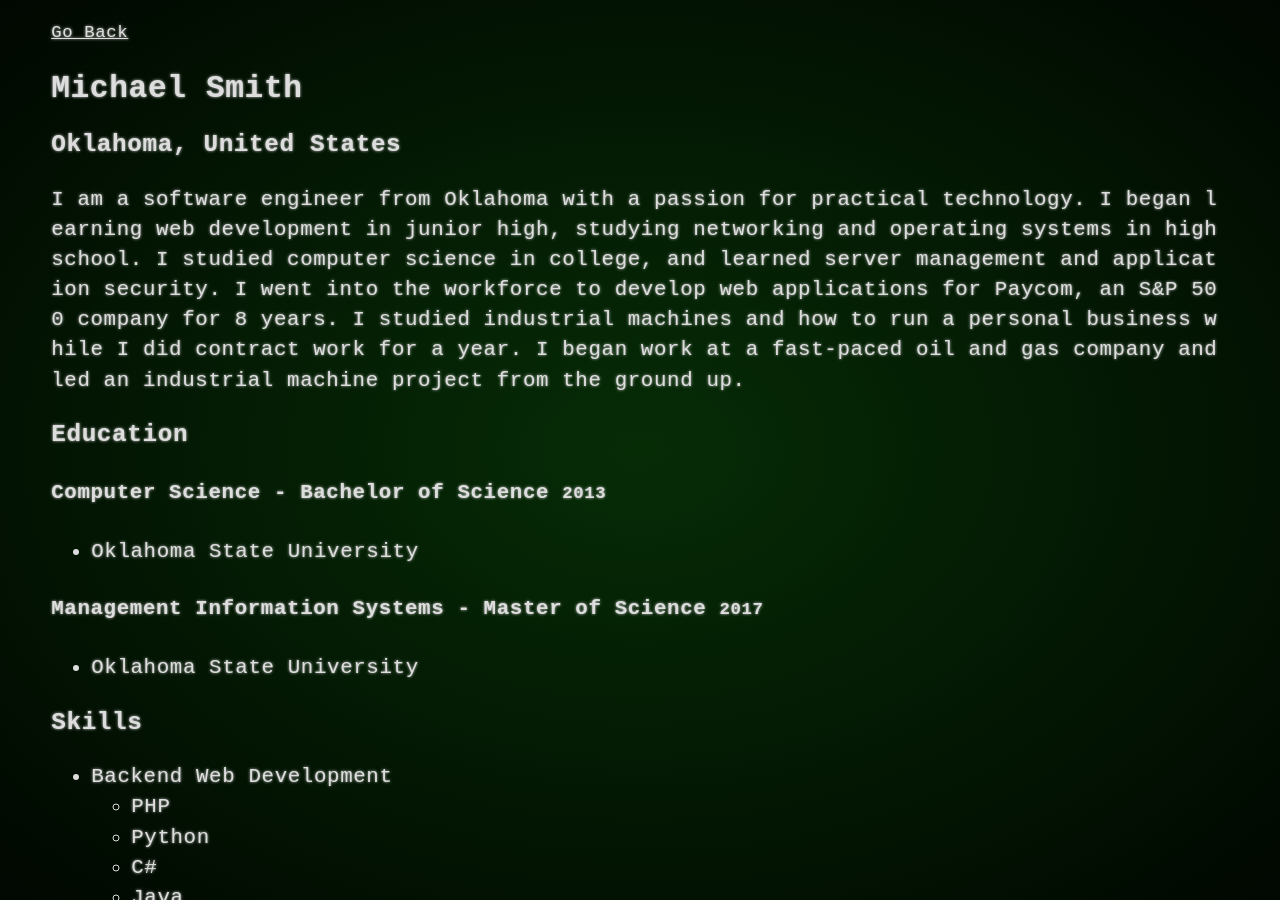
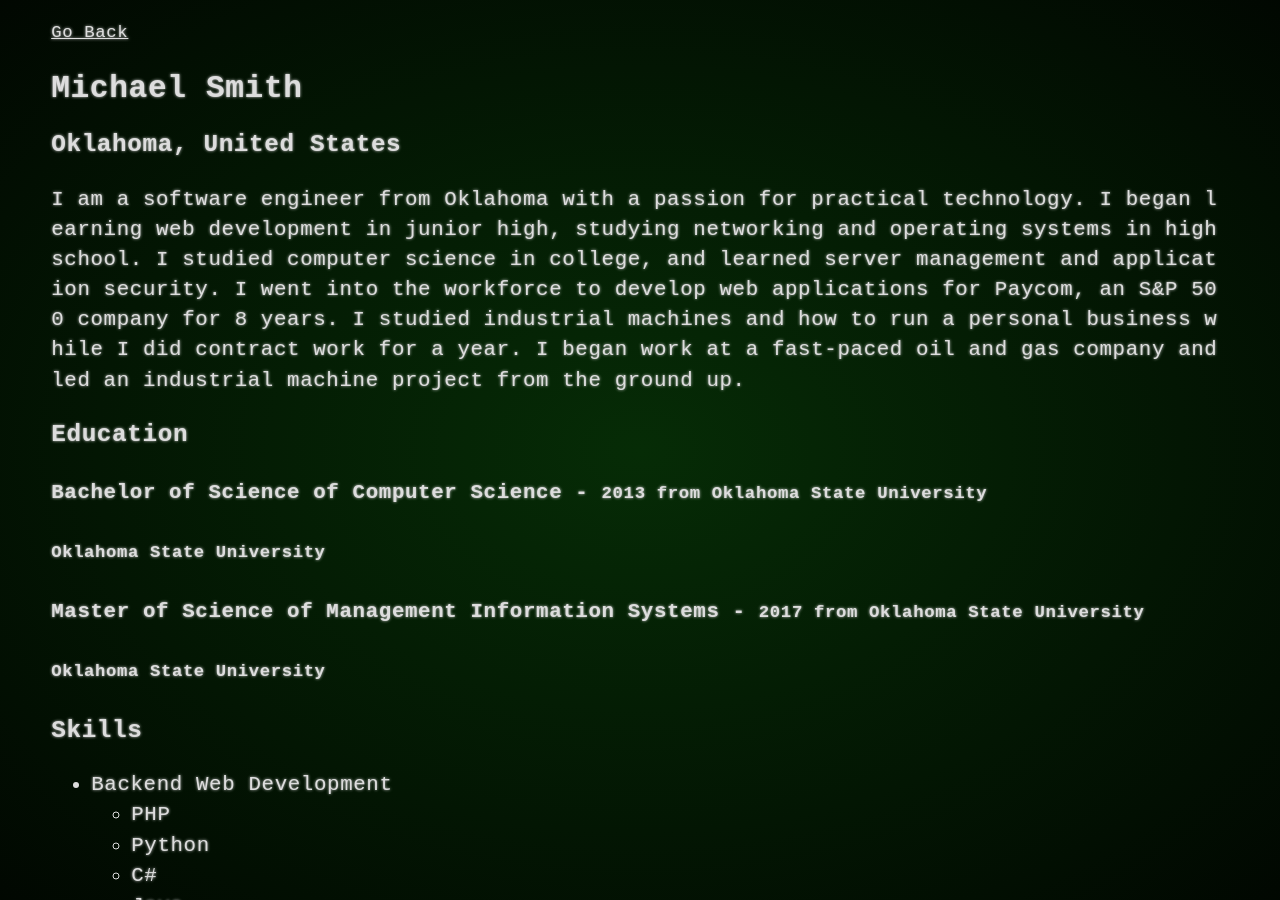
Before and after one commit to smwa/smwa.github.io, a Jekyll site: the page built from portfolio.html, in a window 1280 px wide and 900 px high. Built offline with Jekyll 4.4.1, drawn with Linux system fonts in a browser that asks for light colours.

Commit message:
Update portfolio.html

```diff
--- a/portfolio.html
+++ b/portfolio.html
@@ -17,10 +17,10 @@ title: Biography
 </p>
 
 <h3>Education</h3>
-<h4>Computer Science - Bachelor of Science <small>2013</small></h4>
-<ul><li>Oklahoma State University</li></ul>
-<h4>Management Information Systems - Master of Science <small>2017</small></h4>
-<ul><li>Oklahoma State University</li></ul>
+<h4>Bachelor of Science of Computer Science - <small>2013 from Oklahoma State University</small></h4>
+<h5>Oklahoma State University</h5>
+<h4>Master of Science of Management Information Systems - <small>2017 from Oklahoma State University</small></h4>
+<h5>Oklahoma State University</h5>
 
 <h3>Skills</h3>
 <ul>
```
